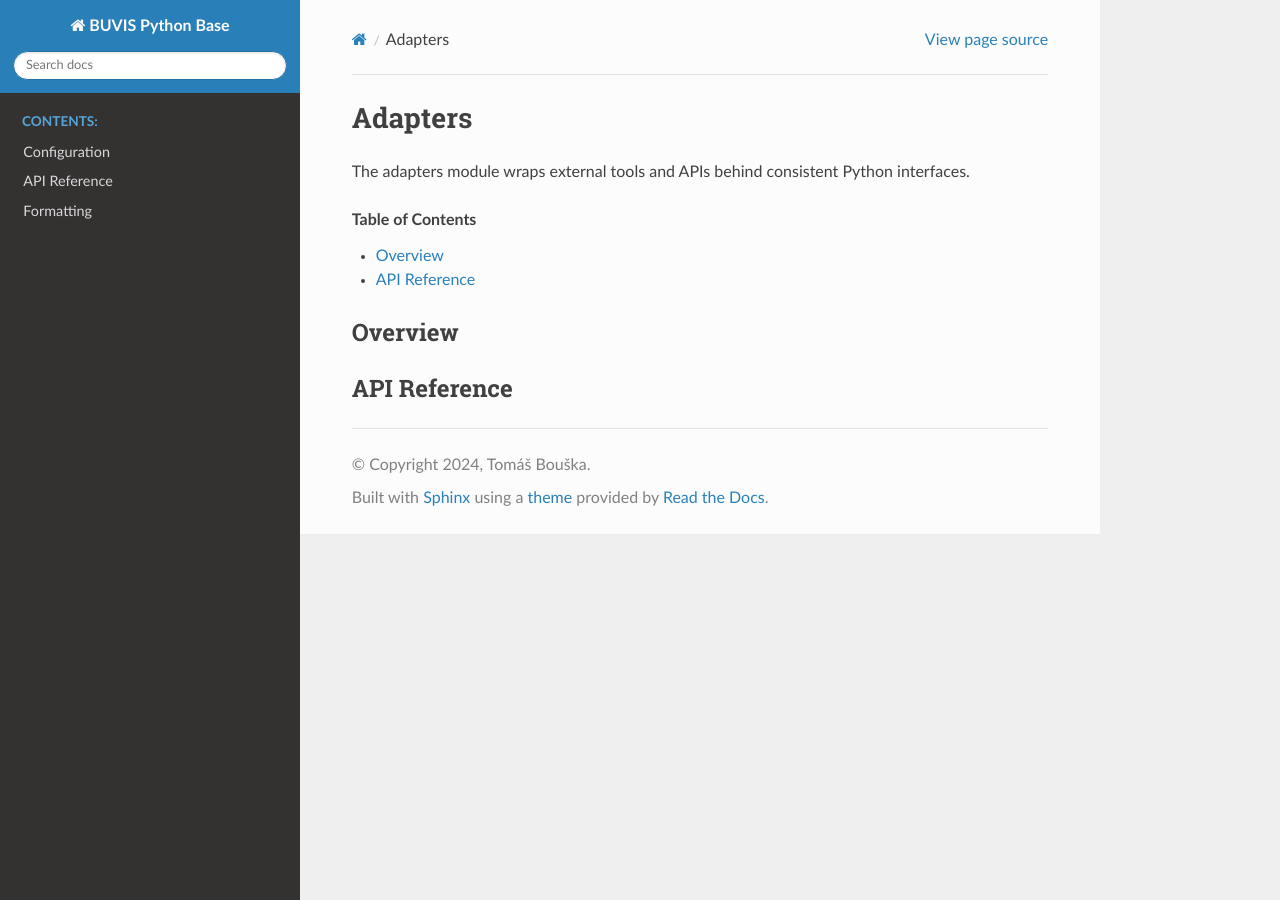
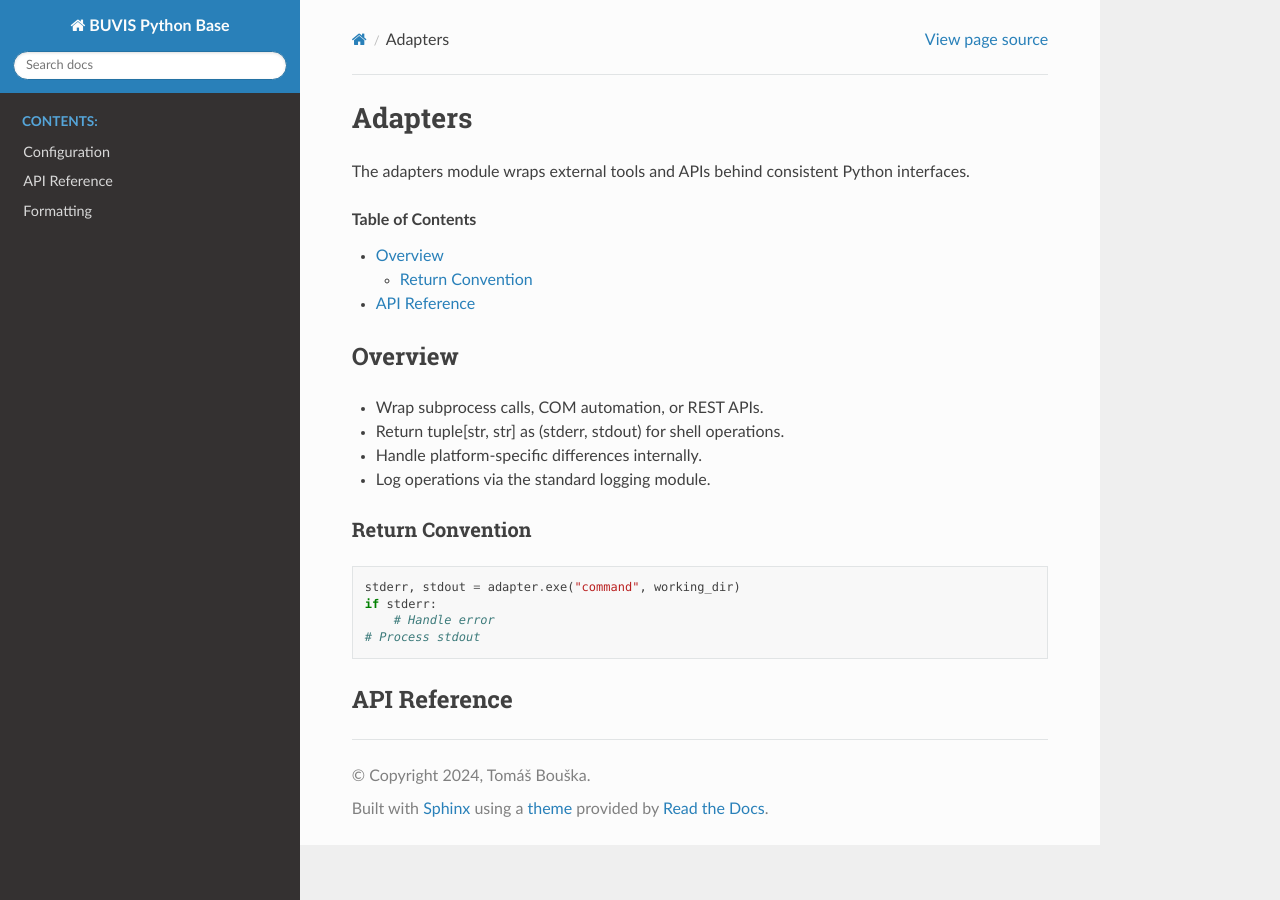
Before and after one commit to buvis/buvis-pybase, a Sphinx documentation site: the page built from docs/source/adapters.rst, in a window 1280 px wide. Built offline with Sphinx 7.4.7 and the Read the Docs theme 3.1.0, drawn with Linux system fonts in a browser that asks for light colours.

Commit message:
docs(adapters): add Overview section with patterns and return convention

```diff
--- a/docs/source/adapters.rst
+++ b/docs/source/adapters.rst
@@ -10,5 +10,20 @@ The adapters module wraps external tools and APIs behind consistent Python inter
 Overview
 --------
 
+- Wrap subprocess calls, COM automation, or REST APIs.
+- Return tuple[str, str] as (stderr, stdout) for shell operations.
+- Handle platform-specific differences internally.
+- Log operations via the standard logging module.
+
+Return Convention
+~~~~~~~~~~~~~~~~~
+
+.. code-block:: python
+
+    stderr, stdout = adapter.exe("command", working_dir)
+    if stderr:
+        # Handle error
+    # Process stdout
+
 API Reference
 -------------
```
